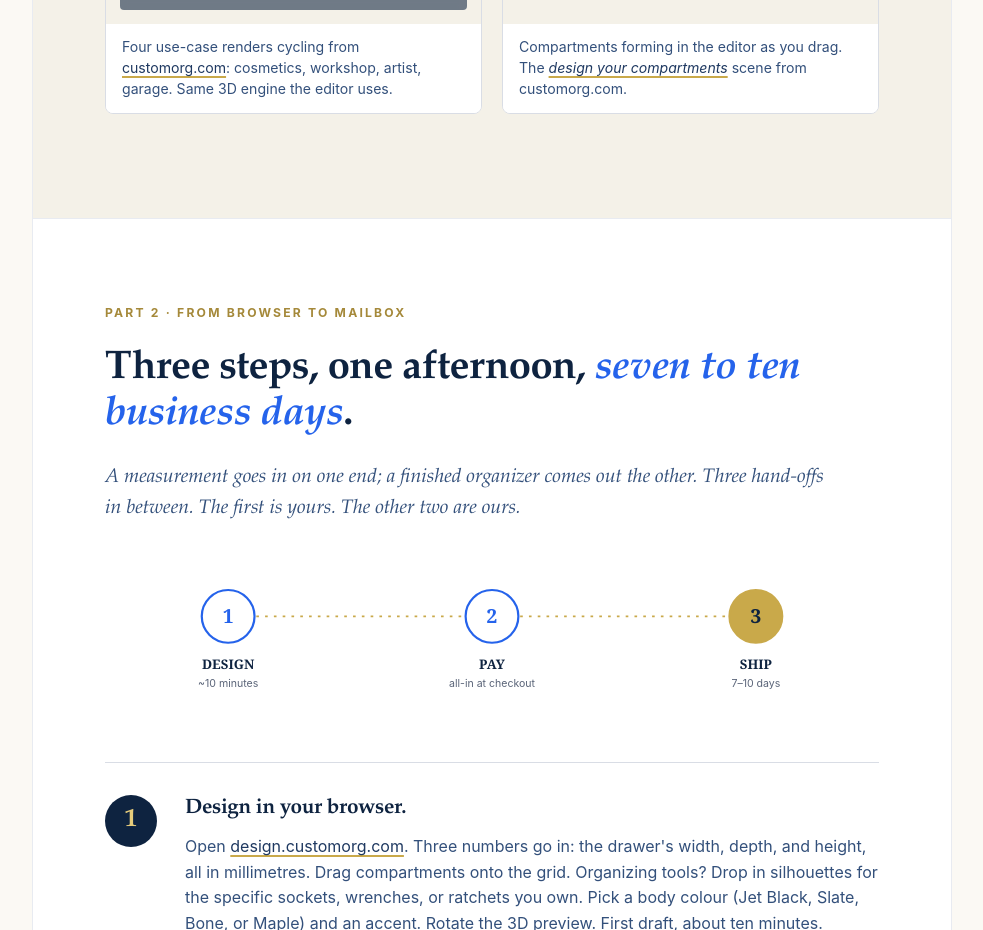
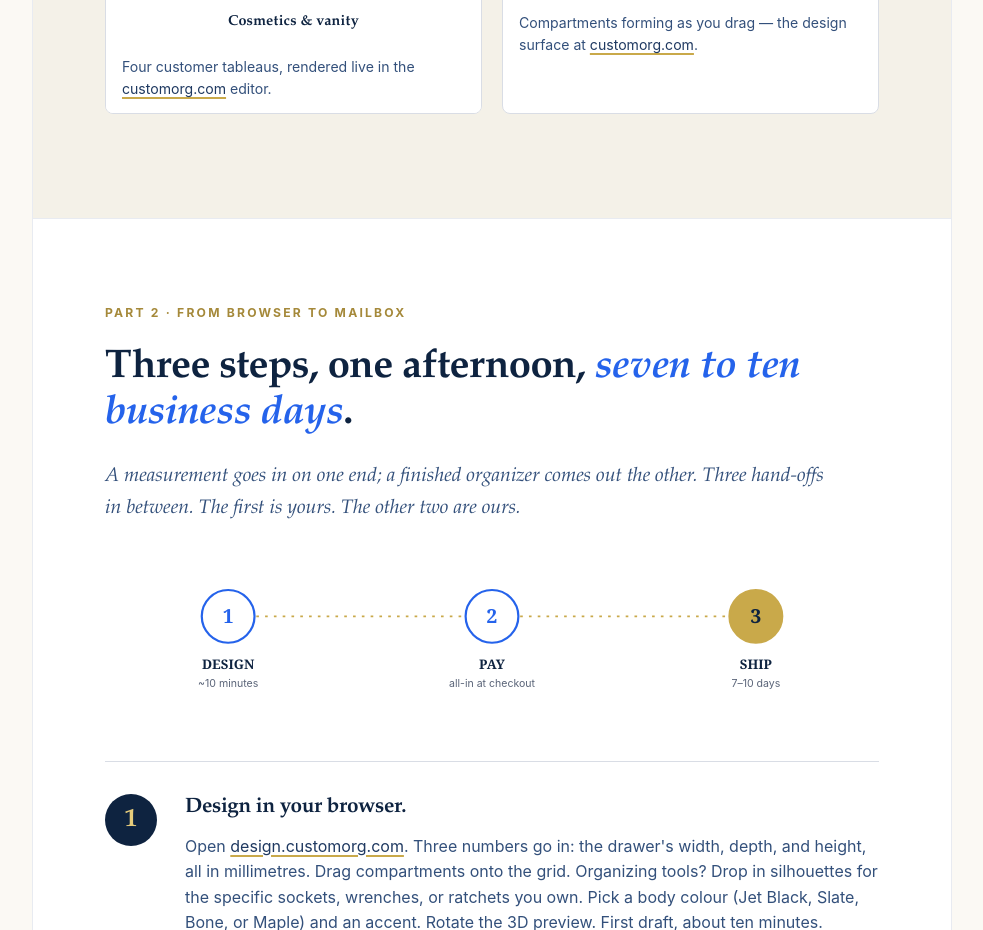
Before and after one commit to Techmeka/blog, a Jekyll site: the page built from docs/whitepapers/customorg-from-millimetres-to-mailbox.html, in a window 1280 px wide and 1400 px high, scrolled down 1618 px. Shown: the part 470-1400 px from the top of the window, without its empty margins (148-1131 px from the left). Built offline with Jekyll 4.4.1, drawn with Linux system fonts in a browser that asks for light colours; grey boxes are pictures that could not be loaded.

Commit message:
[IP-9813] Feature-pair polish: label below video, 16:9 frame, 36s cycle
- Scene label moved out of each .scene (was absolute-positioned chip covering the lower third of the drawer render). Grouped the four labels in a new .scene-label-track strip between the video and the caption copy — same sceneFade keyframes drive label opacity so the right name is visible under the right clip.
- .feature-media aspect-ratio: 16/10 → 16/9. Source WebMs are 16:9; the 10% crop on the sides was why the drawers felt zoomed in. Now the full tableau fits in the frame without object-fit:cover trimming.
- Scene-cycle duration 24s → 36s. Each scene lingers ~8s (was ~5s). Build-up animations no longer feel rushed inside the crossfade window.
- Captions: dropped the redundant list-of-four-names from the LEFT caption (now shown dynamically above); tightened both to a single line.

```diff
--- a/docs/whitepapers/customorg-from-millimetres-to-mailbox.html
+++ b/docs/whitepapers/customorg-from-millimetres-to-mailbox.html
@@ -1091,11 +1091,41 @@ image:
     flex-direction: column;
   }
   .feature-media {
-    aspect-ratio: 16 / 10;
+    aspect-ratio: 16 / 9;
     background: var(--paper-3);
     overflow: hidden;
     display: block;
     position: relative;
+  }
+  /* Scene-label chip track: lives BETWEEN the video and the caption copy,
+     in the white area, not overlaid on the video (IP-9813 request). */
+  .scene-label-track {
+    position: relative;
+    min-height: 44px;
+    padding: 10px 16px 0;
+    background: var(--paper-2);
+  }
+  .scene-label-track .scene-label {
+    position: absolute;
+    left: 16px;
+    right: 16px;
+    top: 10px;
+    text-align: center;
+    font-family: var(--font-head);
+    font-weight: 600;
+    font-size: 0.9rem;
+    letter-spacing: 0.01em;
+    color: var(--ink);
+    opacity: 0;
+    will-change: opacity;
+  }
+  .scene-label-track .label-1 { animation: sceneFade1 36s ease-in-out infinite; }
+  .scene-label-track .label-2 { animation: sceneFade2 36s ease-in-out infinite; }
+  .scene-label-track .label-3 { animation: sceneFade3 36s ease-in-out infinite; }
+  .scene-label-track .label-4 { animation: sceneFade4 36s ease-in-out infinite; }
+  @media (prefers-reduced-motion: reduce) {
+    .scene-label-track .scene-label { animation: none; }
+    .scene-label-track .label-1 { opacity: 1; }
   }
   .feature-media img,
   .feature-media video {
@@ -1120,34 +1150,17 @@ image:
     position: absolute;
     inset: 0;
     opacity: 0;
-    animation-duration: 24s;
+    animation-duration: 36s;
     animation-timing-function: ease-in-out;
     animation-iteration-count: infinite;
     will-change: opacity;
   }
   .scene-cycle > .scene video { width: 100%; height: 100%; object-fit: cover; display: block; }
-  .scene-cycle .scene-label {
-    position: absolute;
-    left: 14px;
-    right: 14px;
-    bottom: 14px;
-    padding: 10px 14px;
-    background: rgba(14, 35, 64, 0.75);
-    color: #fff;
-    font-family: var(--font-head);
-    font-weight: 600;
-    font-size: 0.95rem;
-    text-align: center;
-    border-radius: 4px;
-    backdrop-filter: blur(4px);
-    -webkit-backdrop-filter: blur(4px);
-    pointer-events: none;
-  }
   .scene-cycle > .scene-1 { animation-name: sceneFade1; }
   .scene-cycle > .scene-2 { animation-name: sceneFade2; }
   .scene-cycle > .scene-3 { animation-name: sceneFade3; }
   .scene-cycle > .scene-4 { animation-name: sceneFade4; }
-  /* 24s cycle, each scene visible ~5s with 1s crossfade overlaps */
+  /* 36s cycle, each scene visible ~8s with 1s crossfade overlaps */
   @keyframes sceneFade1 { 0%, 22%  { opacity: 1; } 25%, 95% { opacity: 0; } 100% { opacity: 1; } }
   @keyframes sceneFade2 { 0%, 22%  { opacity: 0; } 25%, 47% { opacity: 1; } 50%, 100% { opacity: 0; } }
   @keyframes sceneFade3 { 0%, 47%  { opacity: 0; } 50%, 72% { opacity: 1; } 75%, 100% { opacity: 0; } }
@@ -1303,23 +1316,25 @@ image:
         <div class="scene-cycle" role="group" aria-label="Four use-case 3D scenes: cosmetics and vanity, workshop and toolbox, artist and maker, garage and auto">
           <div class="scene scene-1">
             <video autoplay loop muted playsinline preload="metadata"><source src="/blog/images/customorg/scenes/cosmetics.webm" type="video/webm"></video>
-            <span class="scene-label">Cosmetics &amp; vanity</span>
           </div>
           <div class="scene scene-2">
             <video autoplay loop muted playsinline preload="metadata"><source src="/blog/images/customorg/scenes/workshop.webm" type="video/webm"></video>
-            <span class="scene-label">Workshop &amp; toolbox</span>
           </div>
           <div class="scene scene-3">
             <video autoplay loop muted playsinline preload="metadata"><source src="/blog/images/customorg/scenes/artist.webm" type="video/webm"></video>
-            <span class="scene-label">Artist &amp; maker</span>
           </div>
           <div class="scene scene-4">
             <video autoplay loop muted playsinline preload="metadata"><source src="/blog/images/customorg/scenes/mechanic.webm" type="video/webm"></video>
-            <span class="scene-label">Garage &amp; auto</span>
           </div>
         </div>
       </div>
-      <figcaption class="feature-caption">Four use-case renders cycling from <a href="https://customorg.com">customorg.com</a>: cosmetics, workshop, artist, garage. Same 3D engine the editor uses.</figcaption>
+      <div class="scene-label-track" aria-hidden="true">
+        <span class="scene-label label-1">Cosmetics &amp; vanity</span>
+        <span class="scene-label label-2">Workshop &amp; toolbox</span>
+        <span class="scene-label label-3">Artist &amp; maker</span>
+        <span class="scene-label label-4">Garage &amp; auto</span>
+      </div>
+      <figcaption class="feature-caption">Four customer tableaus, rendered live in the <a href="https://customorg.com">customorg.com</a> editor.</figcaption>
     </figure>
     <figure class="feature-card">
       <div class="feature-media">
@@ -1327,7 +1342,7 @@ image:
           <source src="/blog/images/customorg/scenes/compartment.webm" type="video/webm">
         </video>
       </div>
-      <figcaption class="feature-caption">Compartments forming in the editor as you drag. The <a href="https://customorg.com"><em>design your compartments</em></a> scene from customorg.com.</figcaption>
+      <figcaption class="feature-caption">Compartments forming as you drag &mdash; the design surface at <a href="https://customorg.com">customorg.com</a>.</figcaption>
     </figure>
   </div>
 </section>
```
